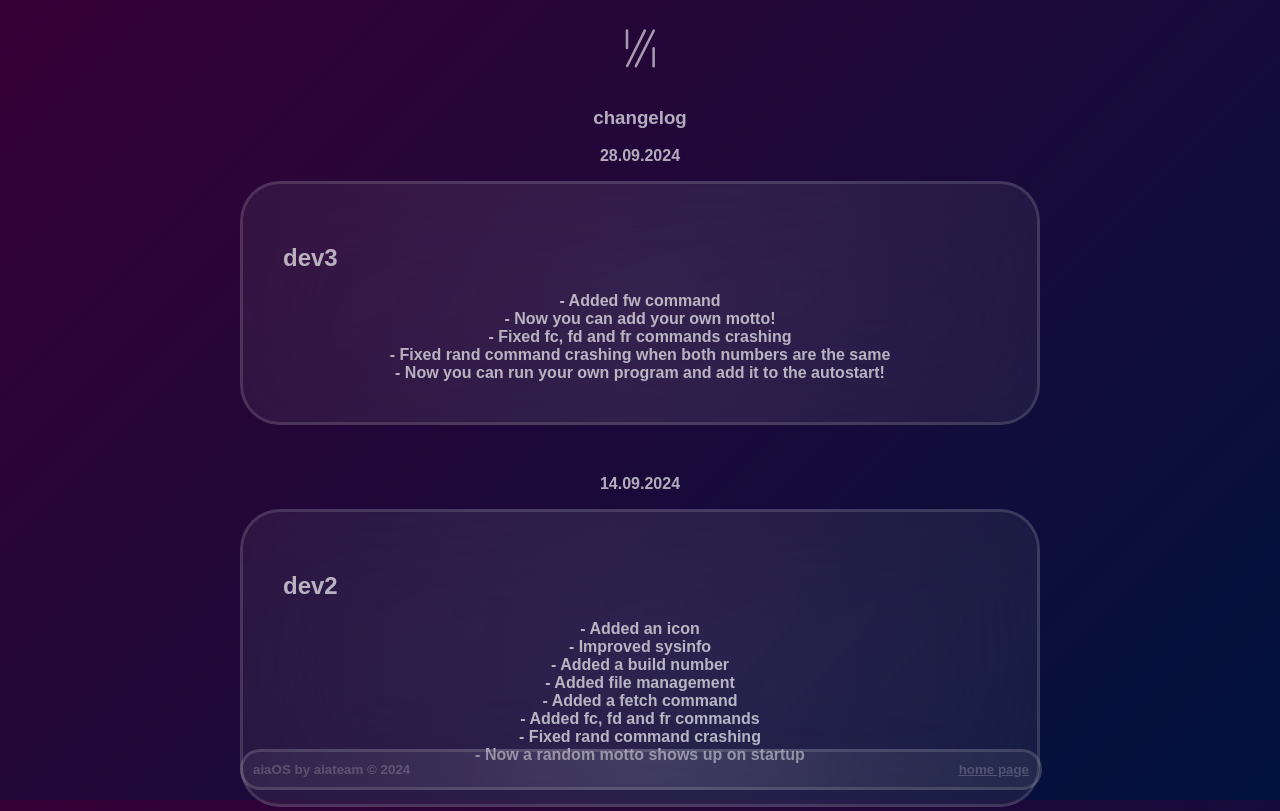
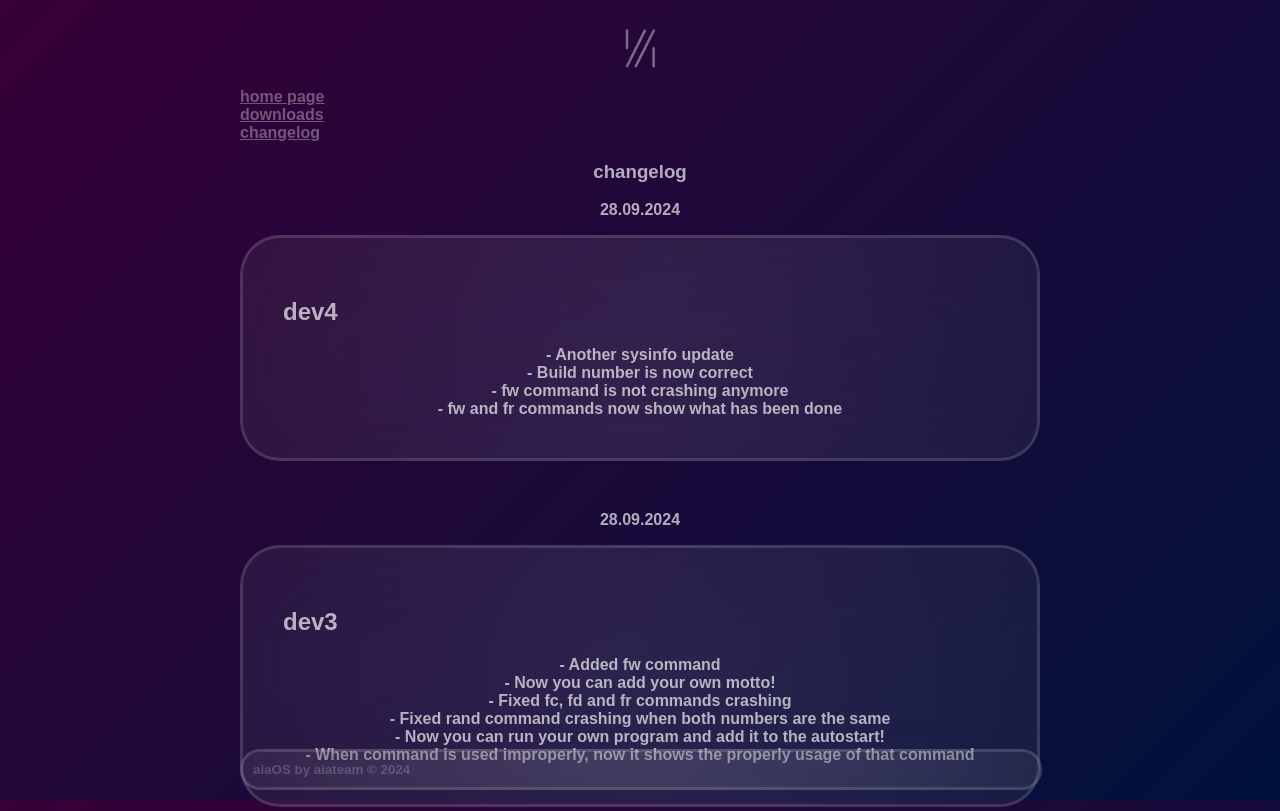
Before and after one commit to aiateam/aiaos, a plain HTML site: page changelog.html in a window 1280 px wide. Shown: the top 811 px of the page. Drawn offline with Linux system fonts and the light colour scheme; a web font is replaced by a local one.

Commit message:
Update changelog.html

```diff
--- a/changelog.html
+++ b/changelog.html
@@ -7,18 +7,30 @@
         <div id="container">
             <div id="idk">
                 <div id="header">
-                    <img style="margin-top: 20px; opacity: 0.6;" width="40" height="40" src="aia.svg">
+                    <img style="margin-top: 20px; opacity: 0.4;" width="40" height="40" src="aia.svg">
+                </div>
+                <div id="nav">
+                    <a href="index.html"><div id="navbutton">home page</div></a><a href="downloads.html"><div id="navbutton">downloads</div></a><a href="changelog.html"><div id="navbuttonchsn">changelog</div></a>
                 </div>
                 <div id="content">
                     <h3>changelog</h3>
                     <p id="separator">28.09.2024</p>
                     <div id="kafelek">
-                        <h2>dev3</h2>
+                    <h2>dev4</h2>
+                        - Another sysinfo update<br>
+                        - Build number is now correct<br>
+                        - fw command is not crashing anymore<br>
+                        - fw and fr commands now show what has been done
+                    </div>
+                    <p id="separator">28.09.2024</p>
+                    <div id="kafelek">
+                    <h2>dev3</h2>
                         - Added fw command<br>
                         - Now you can add your own motto!<br>
                         - Fixed fc, fd and fr commands crashing<br>
                         - Fixed rand command crashing when both numbers are the same<br>
-                        - Now you can run your own program and add it to the autostart!
+                        - Now you can run your own program and add it to the autostart!<br>
+                        - When command is used improperly, now it shows the properly usage of that command
                     </div>
                     <p id="separator">14.09.2024</p>
                     <div id="kafelek">
@@ -68,7 +80,7 @@
                     </div>
                 </div>
                 <div id="footer">
-                    aiaOS by aiateam &copy; 2024 <a href="index.html">home page</a>
+                    aiaOS by aiateam &copy; 2024
                 </div>
             </div>
         </div>
```
